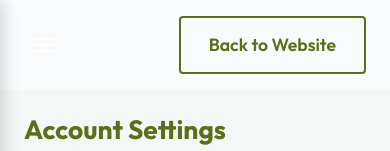
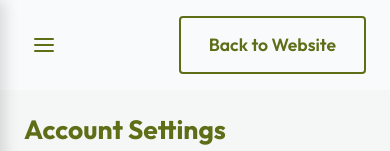
Before and after one commit to Chinaka-Fortune/oliverUgwiFrontend, a React (Vite) app: page /dashboard/settings in a window 390 px wide. Shown: the top 151 px of the page. Built offline with nearby package versions, Linux system fonts and the light colour scheme; sample sign-in values are in the browser's storage.

Commit message:
Fixed dashboard handburger menu on mobile screen

```diff
--- a/src/components/Navbar.css
+++ b/src/components/Navbar.css
@@ -260,7 +260,7 @@
         color: white !important;
     }
 
-    .mobile-toggle {
+    .navbar .mobile-toggle {
         display: flex !important;
         align-items: center;
         justify-content: center;
```
